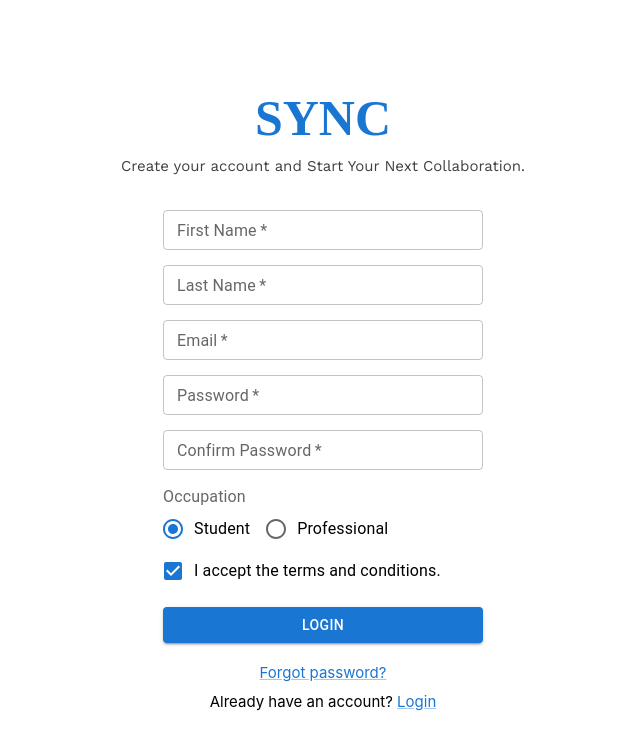
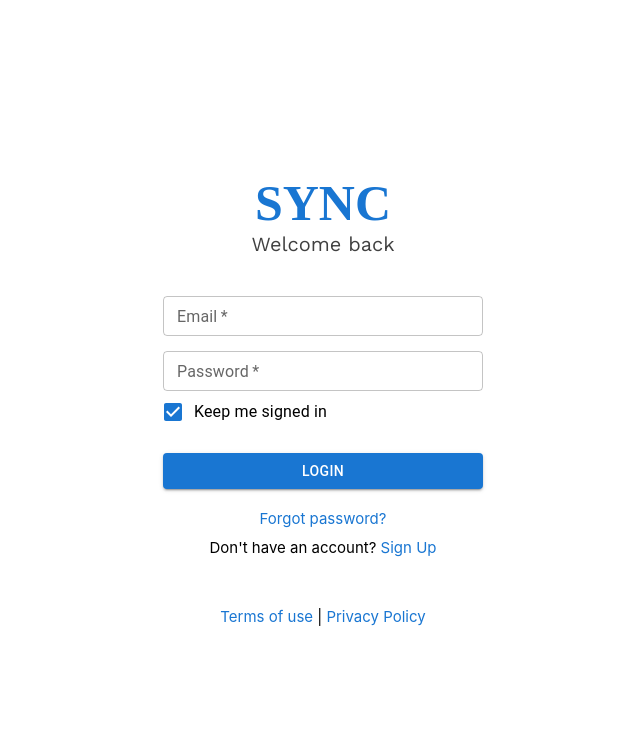
Before and after one commit to shennamt/sync-frontend, a React (Create React App) app: page /login in a window 1280 px wide. Shown: the top 750 px of the page, without its empty margins (317-957 px from the left). Built offline with nearby package versions, Linux system fonts and the light colour scheme; a web font is replaced by a local one.

Commit message:
chore:more adjustments on login page

```diff
--- a/src/App.js
+++ b/src/App.js
@@ -1,12 +1,12 @@
 import React from 'react';
-// import LoginPage from 'pages/LoginPage/LoginPage';
-import RegisterPage from 'pages/Registerpage/RegisterPage';
+import LoginPage from 'pages/LoginPage/LoginPage';
+// import RegisterPage from 'pages/Registerpage/RegisterPage';
 
 const App = () => {
   return (
     <div className="App">
-      {/* < LoginPage /> */}
-      < RegisterPage />
+      < LoginPage />
+      {/* < RegisterPage /> */}
       {/* Dasboard Page*/}
       {/* Project Page */}
     </div>
--- a/src/pages/LoginPage/LoginPage.css
+++ b/src/pages/LoginPage/LoginPage.css
@@ -50,3 +50,12 @@
   margin-top: 10px;
   font-size: 15px;
 }
+
+.footer {
+  margin-top: 50px;
+  font-size: 15px;
+}
+
+.footer a:hover{
+  text-decoration: underline;
+}
--- a/src/pages/LoginPage/LoginPage.js
+++ b/src/pages/LoginPage/LoginPage.js
@@ -23,11 +23,15 @@ const LoginPage = () => {
           <Button variant="contained" fullWidth>Login</Button>
         </div>
         <div className='forgot__link'>
-          <Link>Forgot password?</Link>
+          <Link style={{textDecoration:'none'}}>Forgot password?</Link>
         </div>
         <div className='signup__link'>
-          <p>Don't have an account? <Link> Sign Up</Link></p>
+          <p>Don't have an account? <Link style={{textDecoration:'none'}}> Sign Up</Link></p>
         </div>
+      </div>
+
+      <div className='footer'>
+      <Link style={{textDecoration:'none'}}>Terms of use</Link> | <Link style={{textDecoration:'none'}}>Privacy Policy</Link>
       </div>
     </div>
   )
```
